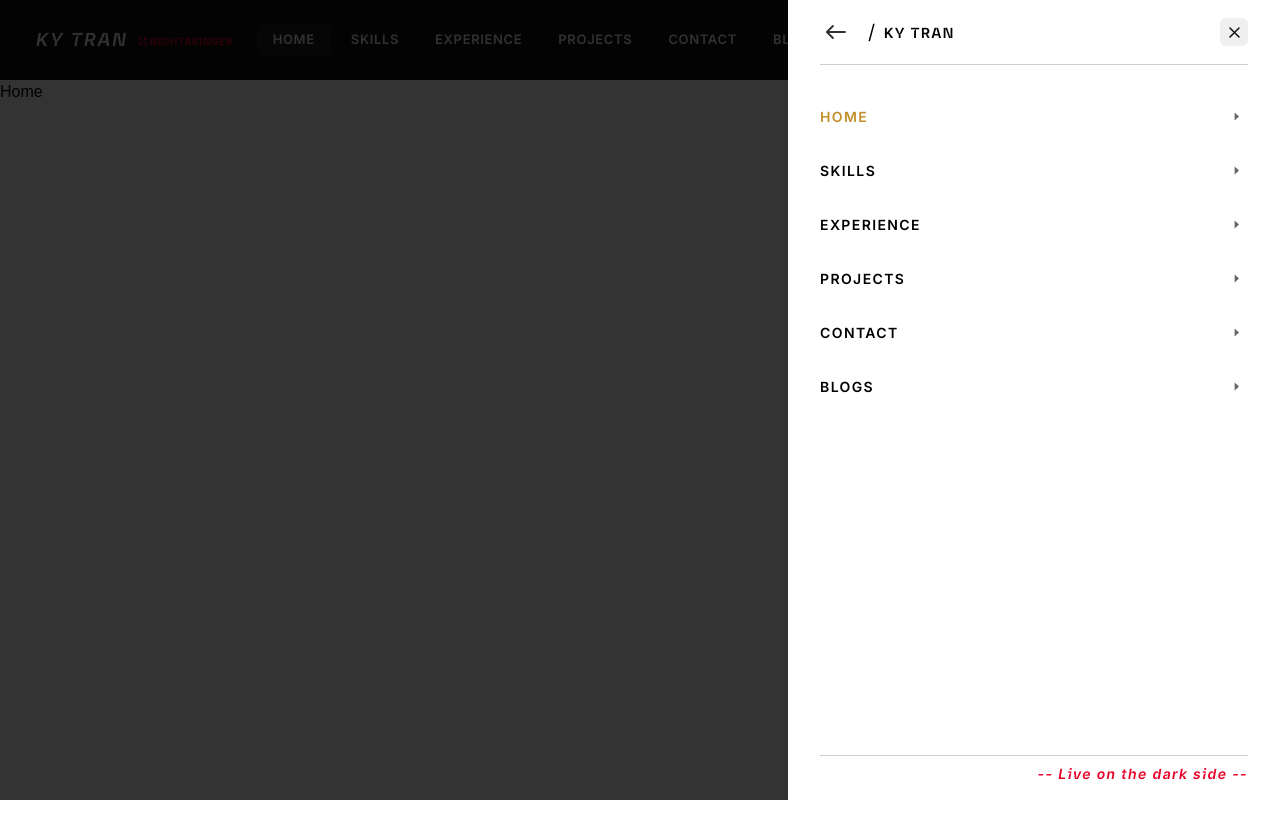
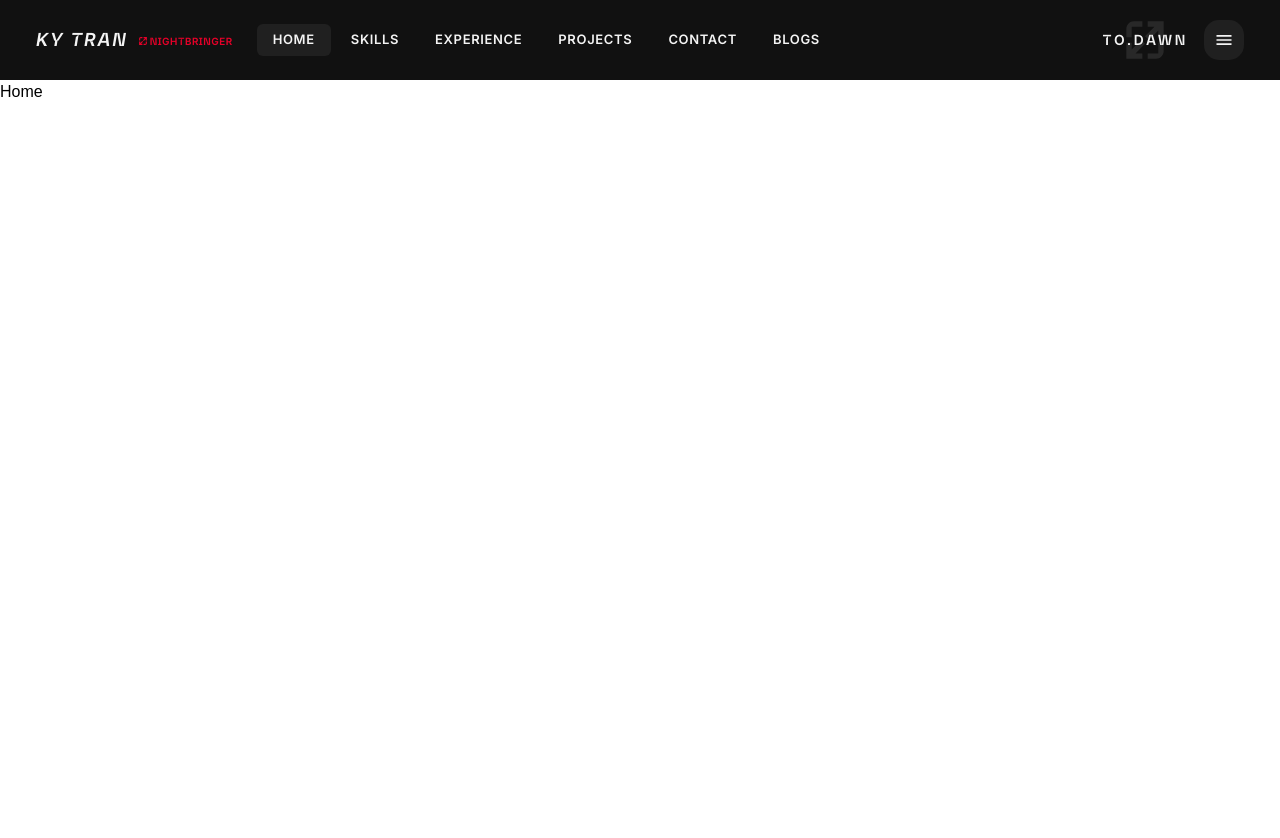
Before and after one commit to nhatkytran/Portfolio, a Next.js app: page / in a window 1280 px wide. Shown: the top 838 px of the page. Before the commit the page ends 800 px from the top, so only its background shows below. Built offline with nearby package versions, Linux system fonts and the light colour scheme; a web font is replaced by a local one.

Commit message:
Handle sidebar animation

```diff
--- a/src/features/layout/components/Header/components/Sidebar/Sidebar.tsx
+++ b/src/features/layout/components/Header/components/Sidebar/Sidebar.tsx
@@ -15,36 +15,35 @@ export default function Sidebar() {
   const pathname = usePathname();
   const { isOpen, handleOpen, handleClose } = useOpen();
 
-  console.log('Pathname: ', pathname);
-
   return (
     <>
       <div className="flex cursor-pointer items-center fill-neutral-800" onClick={handleOpen}>
         <BurgerIcon className="size-10" />
       </div>
-      <Modal isOpen={true} onClose={handleClose}>
+      <Modal isOpen={isOpen} onClose={handleClose} />
       <div
         className={cn(
-            'h-full w-full max-w-[492px] flex-col justify-between',
-            'absolute top-0 right-0 flex',
-            'bg-white px-6 pb-4 text-black',
+          'h-full w-full max-w-[492px]',
+          'fixed top-0 right-0 flex translate-x-full flex-col justify-between',
+          'z-60 bg-white px-6 pb-4 text-black transition-transform duration-250',
           'xs:px-8',
+          isOpen && 'translate-x-0',
         )}
       >
         <div>
           <div className="flex items-center justify-between py-4">
             <div className="flex items-center gap-4">
-                <div className="cursor-pointer p-1">
+              <Link href="/" className="cursor-pointer p-1" onClick={handleClose}>
                 <ArrowLeftIcon />
-                </div>
+              </Link>
               <div className="flex items-center gap-2 tracking-wider uppercase">
                 <p className="font-riot-regular text-xl">/</p>
                 <p className="font-riot-bold relative top-0.25 text-sm tracking-widest">Ky Tran</p>
               </div>
             </div>
             <div
+              onClick={handleClose}
               className={cn('flex items-center', 'cursor-pointer rounded-md bg-neutral-100 p-0.5')}
-                onClick={handleOpen}
             >
               <CloseIcon className="size-8 stroke-neutral-900" />
             </div>
@@ -53,7 +52,7 @@ export default function Sidebar() {
           <ul className="flex flex-col gap-1.5 py-7">
             {appNavigationLinks.map(({ href, label }) => (
               <li key={href}>
-                  <Link href={href} className="group flex items-center justify-between py-3">
+                <Link href={href} onClick={handleClose} className="group flex items-center justify-between py-3">
                   <span
                     className={cn(
                       'font-inter text-sm font-semibold tracking-widest uppercase',
@@ -76,7 +75,6 @@ export default function Sidebar() {
           </p>
         </div>
       </div>
-      </Modal>
     </>
   );
 }
```
Lines whose indentation alone changed are shown as unchanged.
